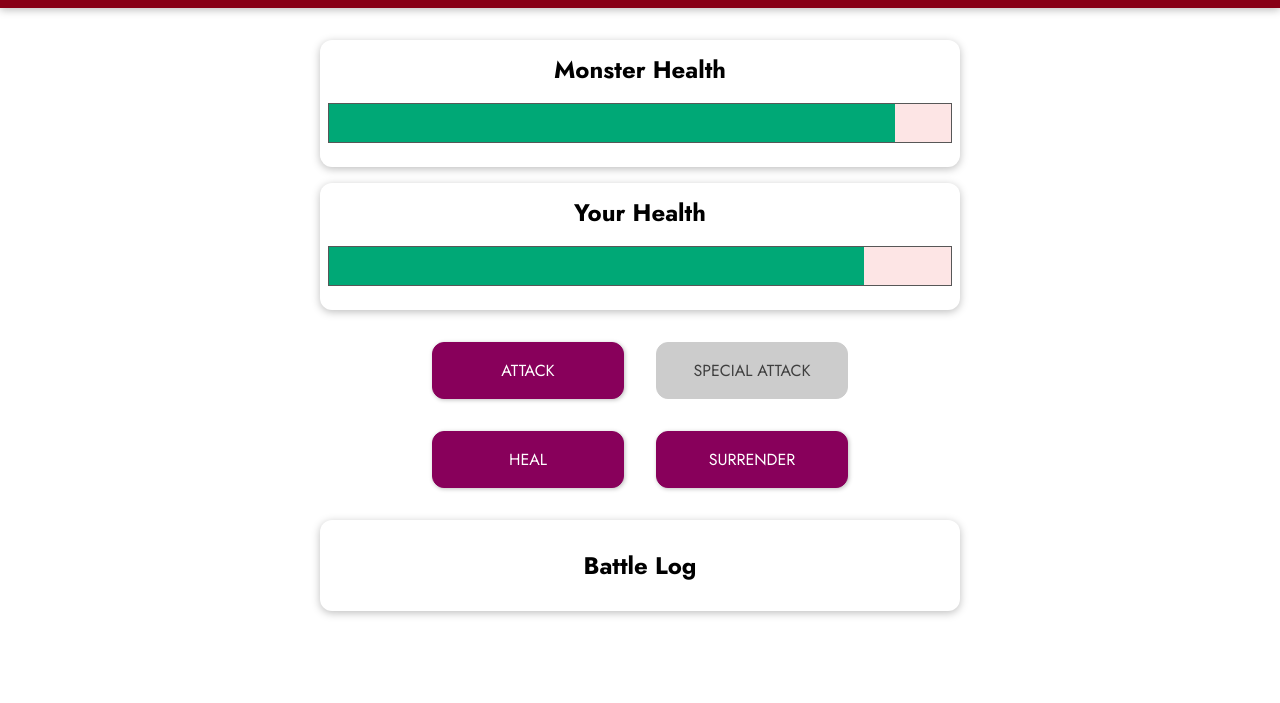
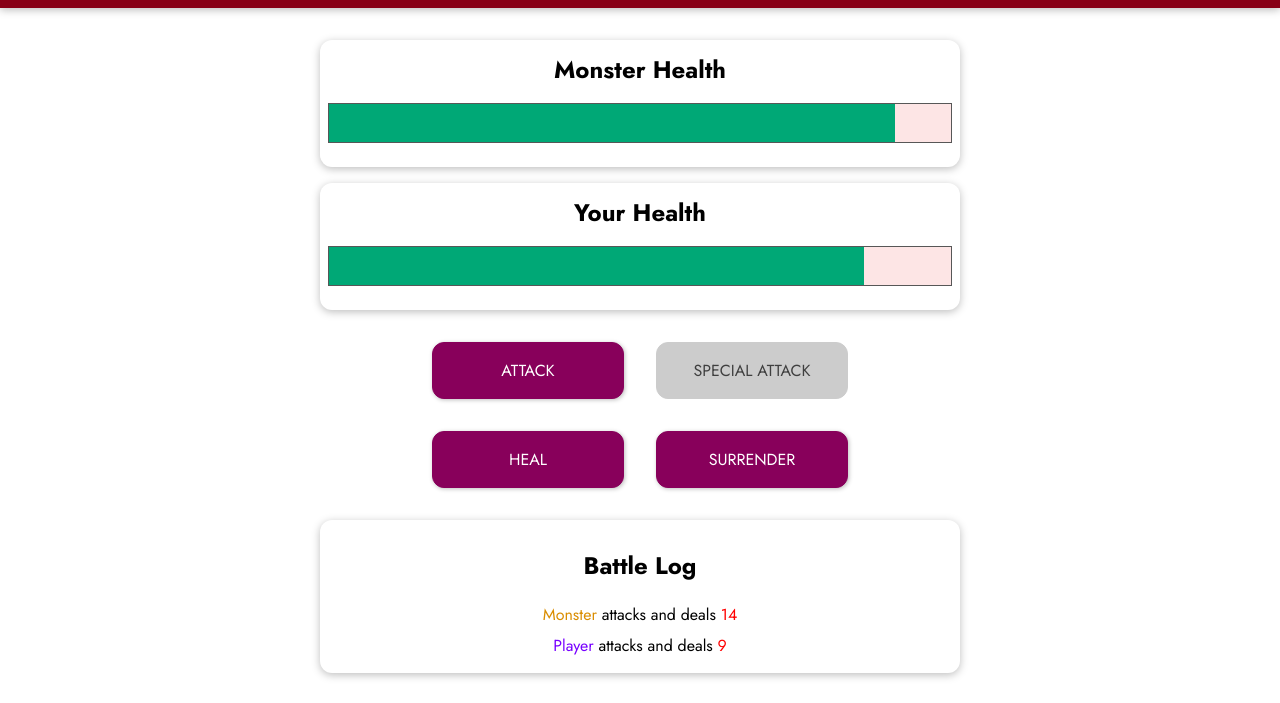
Before and after one commit to Geachie/Vue-Monster-Slayer, a plain HTML site: page index.html in a window 1280 px wide. Both pictures are taken after a click on the button "ATTACK". Shown: the part 97-800 px from the top of the page. Drawn offline with nearby package versions, Linux system fonts and the light colour scheme.

Commit message:
finish project

```diff
--- a/app.js
+++ b/app.js
@@ -57,7 +57,7 @@ const app = Vue.createApp({
       this.monsterHealth = 100;
       this.winner = null;
       this.currentRound = 0;
-      this.logMessage = [];
+      this.logMessages = [];
     },
     attackMonster() {
       this.currentRound++;
@@ -85,7 +85,7 @@ const app = Vue.createApp({
         ? (this.playerHealth = 100)
         : (this.playerHealth += healValue);
       //  CHECK FOR BUG!!!
-      this.addLogMessage("player", "attack", healValue);
+      this.addLogMessage("player", "heal", healValue);
       this.attackPlayer();
     },
     surrender() {
@@ -94,7 +94,7 @@ const app = Vue.createApp({
     addLogMessage(who, what, value) {
       this.logMessages.unshift({
         actionByWho: who,
-        actionByWhat: what,
+        actionType: what,
         actionByValue: value,
       });
     },
--- a/index.html
+++ b/index.html
@@ -46,7 +46,16 @@
       </section>
       <section id="log" class="container">
         <h2>Battle Log</h2>
-        <ul></ul>
+        <ul>
+          <li v-for="logMessage in logMessages">
+            <span :class="{'log--player': logMessage.actionByWho === 'player', 'log--monster': logMessage.actionByWho === 'monster'}">{{ logMessage.actionByWho === 'player' ? 'Player' : 'Monster'}}</span>
+            <span v-if="logMessage.actionType === 'heal'">heals himself for <span class="log--heal">{{logMessage.actionByValue}}</span></span>
+            <span v-else>
+              attacks and deals <span class="log--damage">{{logMessage.actionByValue}}</span>
+            </span>
+          </li>
+          </li>
+        </ul>
       </section>
     </div>
   </body>
```
